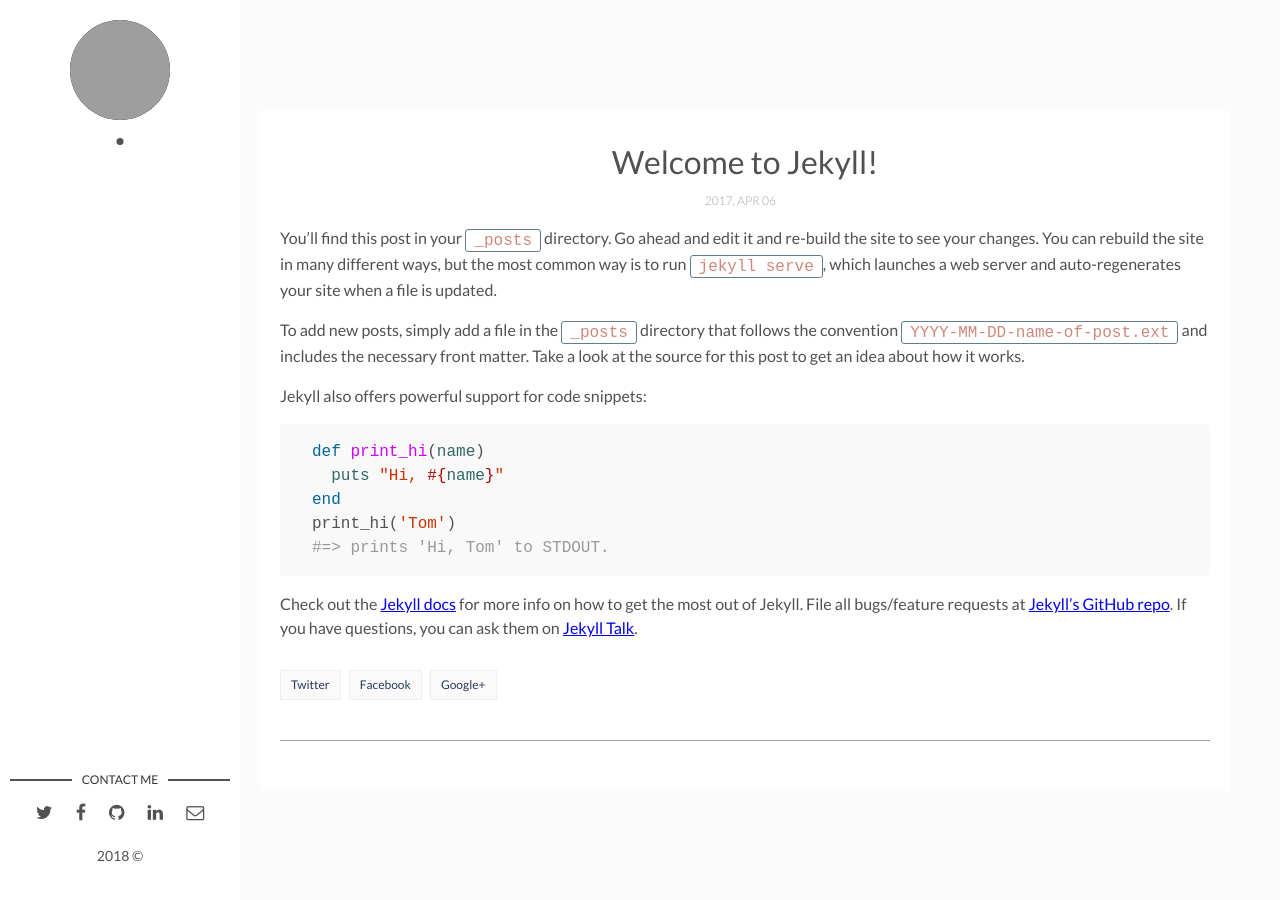
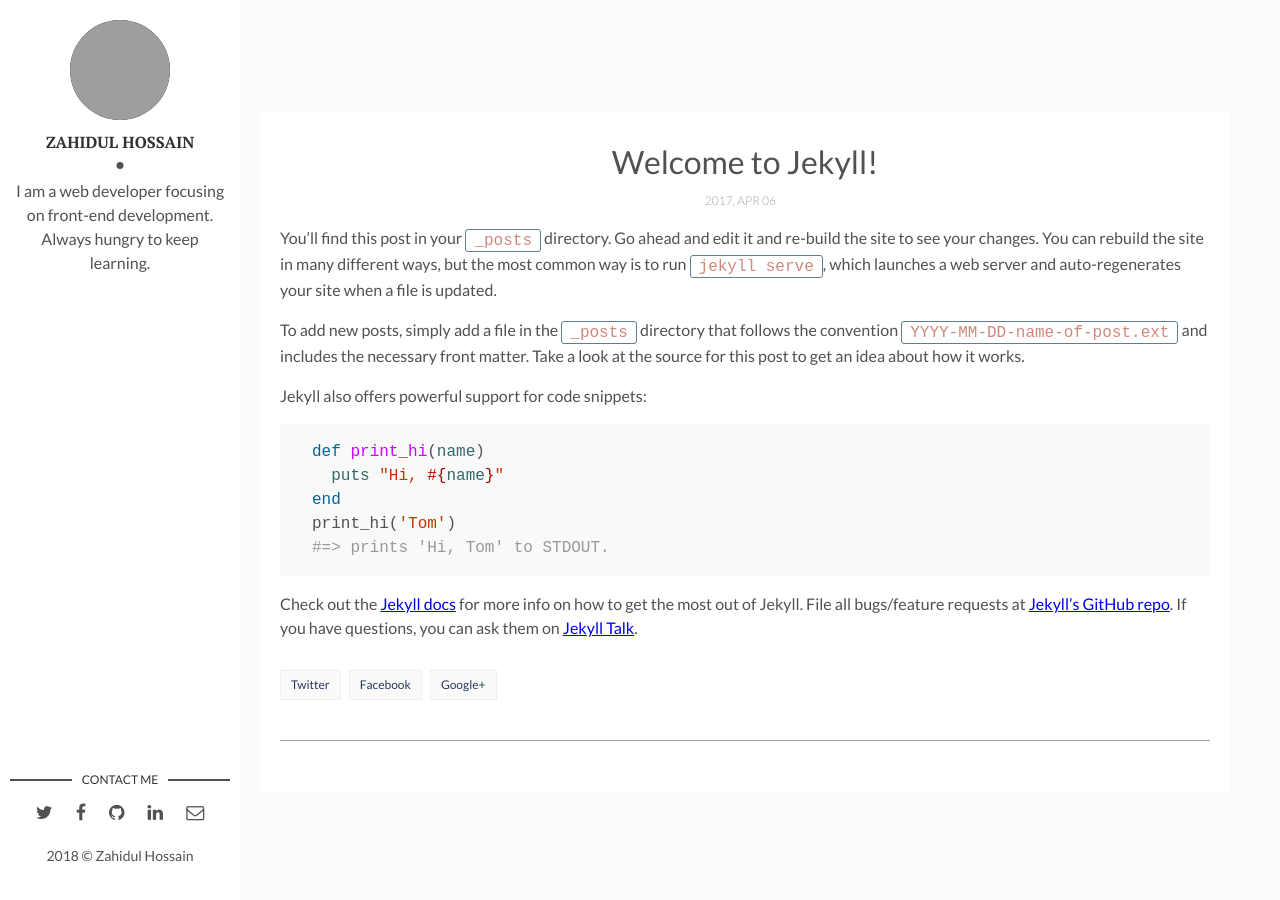
Before and after one commit to choyan/choyan.github.io, a Jekyll site: the page built from _posts/2017-04-06-welcome-to-jekyll.markdown, in a window 1280 px wide. Built offline with Jekyll 4.4.1, drawn with Linux system fonts in a browser that asks for light colours; comment, search, counter and statistics services are not loaded; some of the changed lines change nothing that is shown; grey boxes are pictures that could not be loaded.

Commit message:
updated info

```diff
--- a/_config.yml
+++ b/_config.yml
@@ -1,36 +1,37 @@
-# Welcome to Jekyll!
-#
-# This config file is meant for settings that affect your whole blog, values
-# which you are expected to set up once and rarely edit after that. If you find
-# yourself editing this file very often, consider using Jekyll's data files
-# feature for the data you need to update frequently.
-#
-# For technical reasons, this file is *NOT* reloaded automatically when you use
-# 'bundle exec jekyll serve'. If you change this file, please restart the server process.
+title: Zahidul Hossain
+description: > # this means to ignore newlines until "baseurl:"
+  স্বপ্নীল চোখে স্বপ্নালু হয়ে দিচ্ছি পাড়ি বিদ্ধস্ত জনপদ
+permalink: ':title/'
+baseurl: "" # the subpath of your site, e.g. /blog
+url: "choyan.github.io" # the base hostname & protocol for your site, e.g. http://example.com
+site-twitter: ch0yan#if your site has a twitter account, enter it here
 
-# Site settings
-# These are used to personalize your new site. If you look in the HTML files,
-# you will see them accessed via {{ site.title }}, {{ site.email }}, and so on.
-# You can create any custom variable you would like, and they will be accessible
-# in the templates via {{ site.myvariable }}.
-title: Your awesome title
-email: choyan.009@gmail.com
-description: > # this means to ignore newlines until "baseurl:"
-  স্বপ্নীল চোখে স্বপ্নালু হয়ে দিচ্ছি পাড়ি বিদ্ধস্ত জনপদ.
-baseurl: "" # the subpath of your site, e.g. /blog
-url: "http://choyan.github.io/" # the base hostname & protocol for your site, e.g. http://example.com
-twitter_username: ch0yan
-github_username:  choyan
+# Author Settings
+author: Zahidul Hossain # add your name
+author-img: choyan.img # add your photo
+about-author: I am a web developer focusing on front-end development. Always hungry to keep learning. # add description
+twitter: ch0yan# add your Twitter handle
+facebook: # add your Facebook handle
+github: choyan # add your Github handle
+linkedin: choyan# add your Linkedin handle
+email: choyan.009@gmail.com # add your Email address
 
-# Build settings
+# Disqus
+discus-identifier: mr-brown # add your discus identifier
+
+# Tracker
+analytics: # Google Analytics
+
+# Build Settings
 markdown: kramdown
 plugins:
   - jekyll-sitemap
   - jekyll-paginate
   - jemoji
-# theme: minima
-# gems:
-#   - jekyll-feed
+
+paginate: 8
+paginate_path: "/page/:num"
+
 exclude:
   - Gemfile
   - Gemfile.lock
```
Also changed, not shown: assets/img/choyan.jpg (added), 1 other file.
